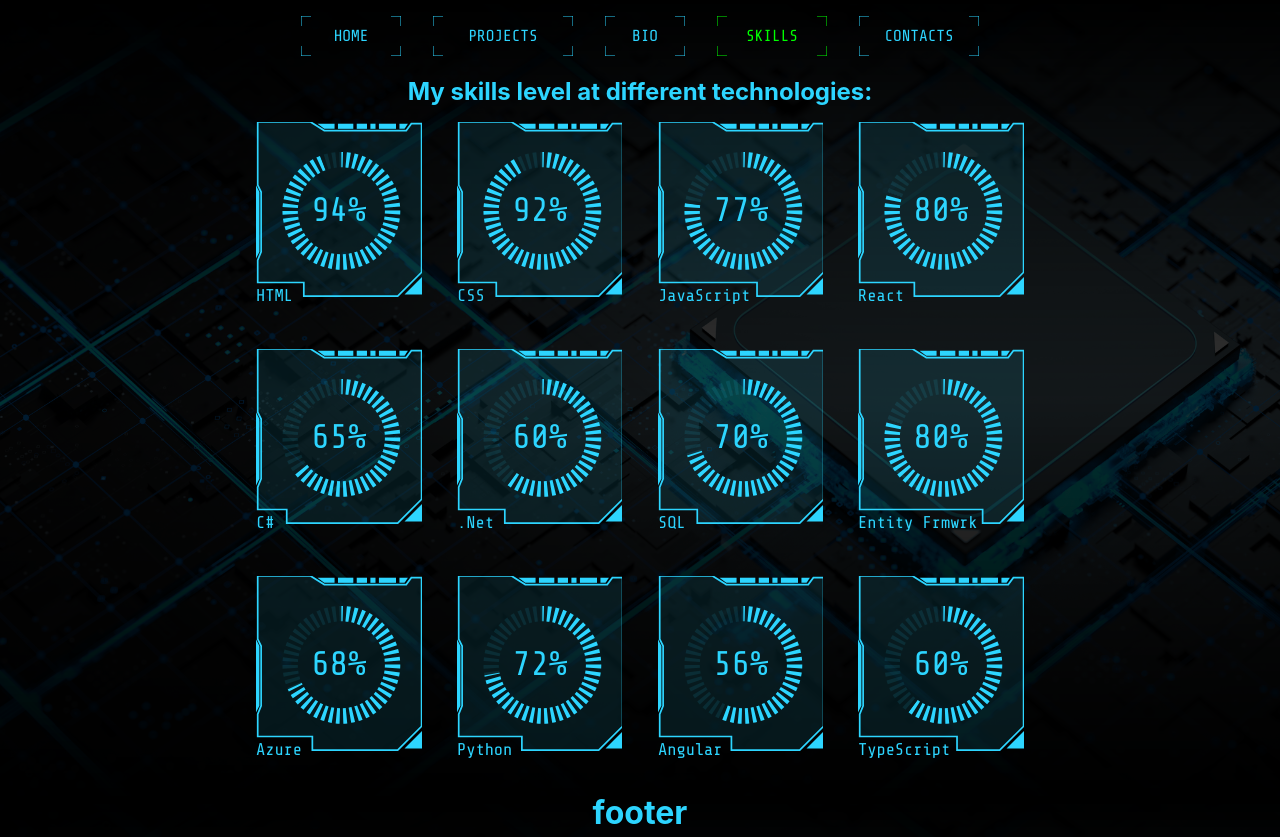
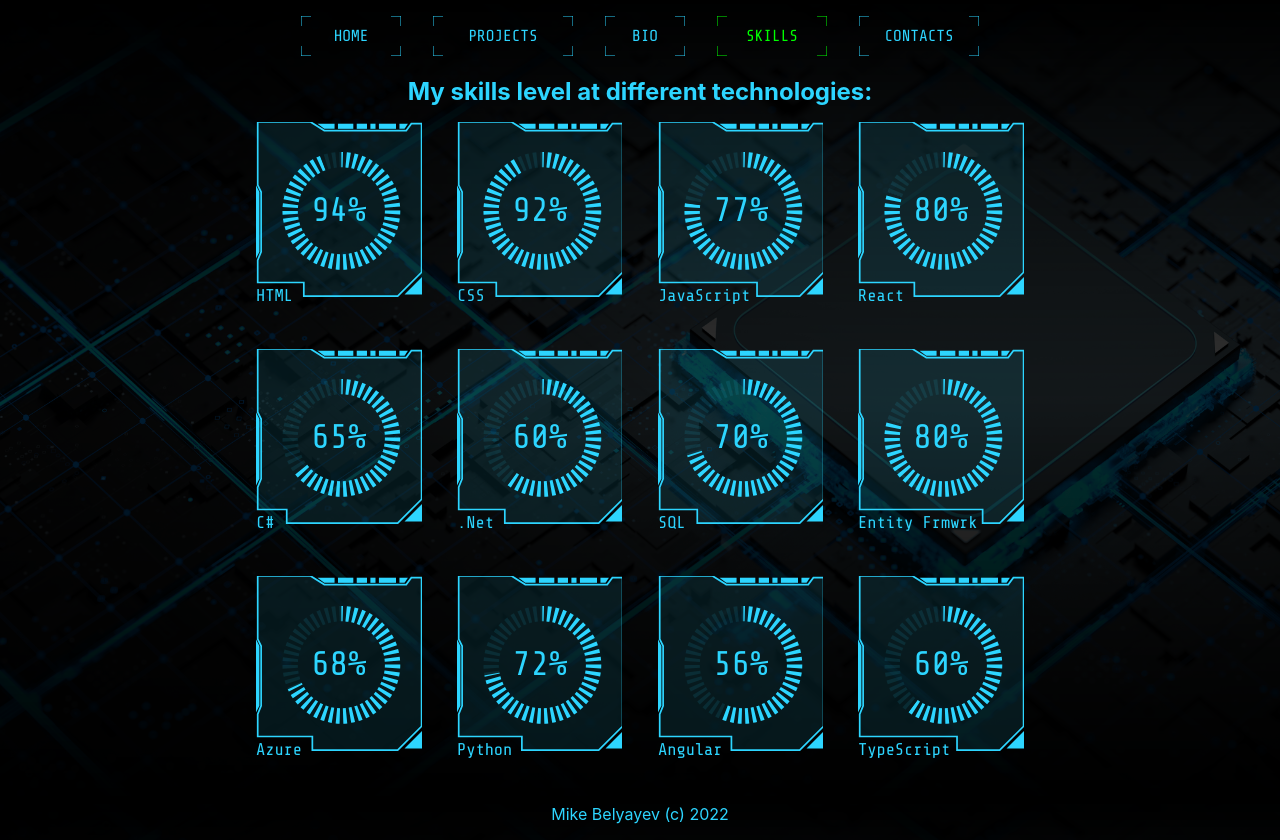
Before and after one commit to Belyayev/portfolio, a React (Create React App) app: page /skills in a window 1280 px wide. Built offline with nearby package versions, Linux system fonts and the light colour scheme.

Commit message:
footer update

```diff
--- a/src/App.css
+++ b/src/App.css
@@ -58,12 +58,7 @@ main {
 
 footer {
   grid-area: footer;
-  color: rgb(45, 213, 255);
-}
-
-.text {
-  margin: 0.3rem;
-  padding: 0 1rem;
+  padding: 1rem;
 }
 
 @media screen and (min-width: 400px) {
@@ -75,6 +70,10 @@ footer {
   }
   .skills {
     grid-template-columns: 1fr 1fr;
+  }
+  .small-menu {
+    width: 4rem;
+    margin: 0.5rem;
   }
 }
 
--- a/src/App.tsx
+++ b/src/App.tsx
@@ -93,7 +93,7 @@ function App() {
           </Routes>
         </main>
         <footer>
-          <h1 className="text">footer</h1>
+          <p>Mike Belyayev (c) 2022</p>
         </footer>
       </BrowserRouter>
     </div>
```
